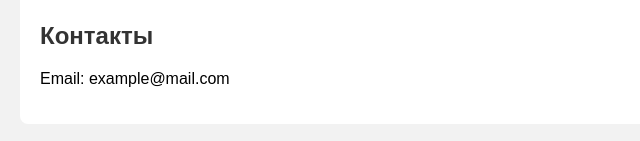
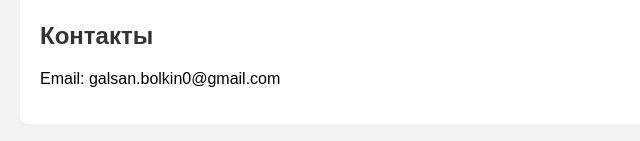
Before and after one commit to fortphantom58-ui/project, a plain HTML site: page index.html in a window 1280 px wide. Shown: the part 1081-1222 px from the top of the page, 0-640 px from the left. Drawn offline with Linux system fonts and the light colour scheme.

Commit message:
Update index.html

```diff
--- a/index.html
+++ b/index.html
@@ -42,7 +42,7 @@
 
     <section id="contacts">
         <h2>Контакты</h2>
-        <p>Email: example@mail.com</p>
+        <p>Email: galsan.bolkin0@gmail.com</p>
     </section>
 </body>
 </html>
```
